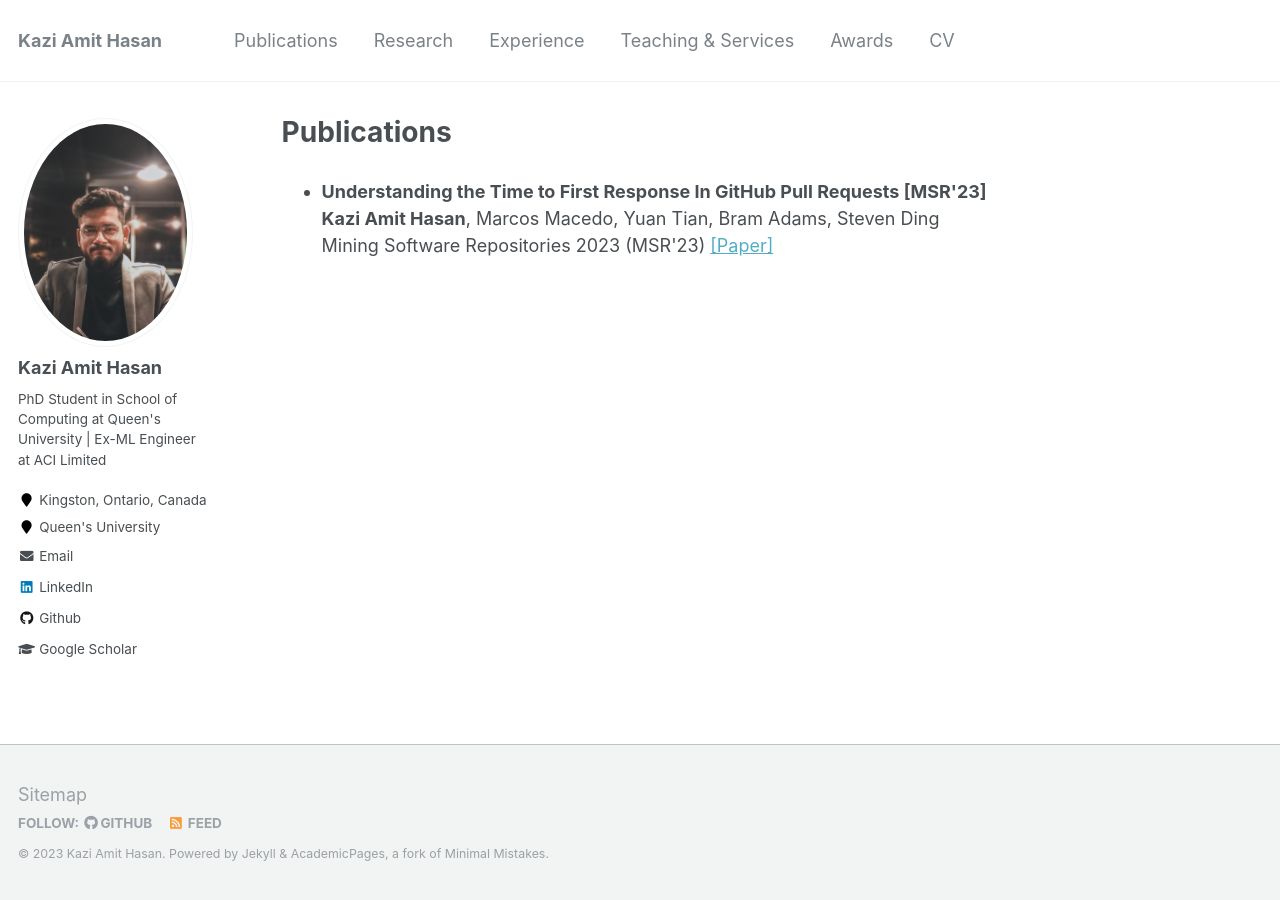
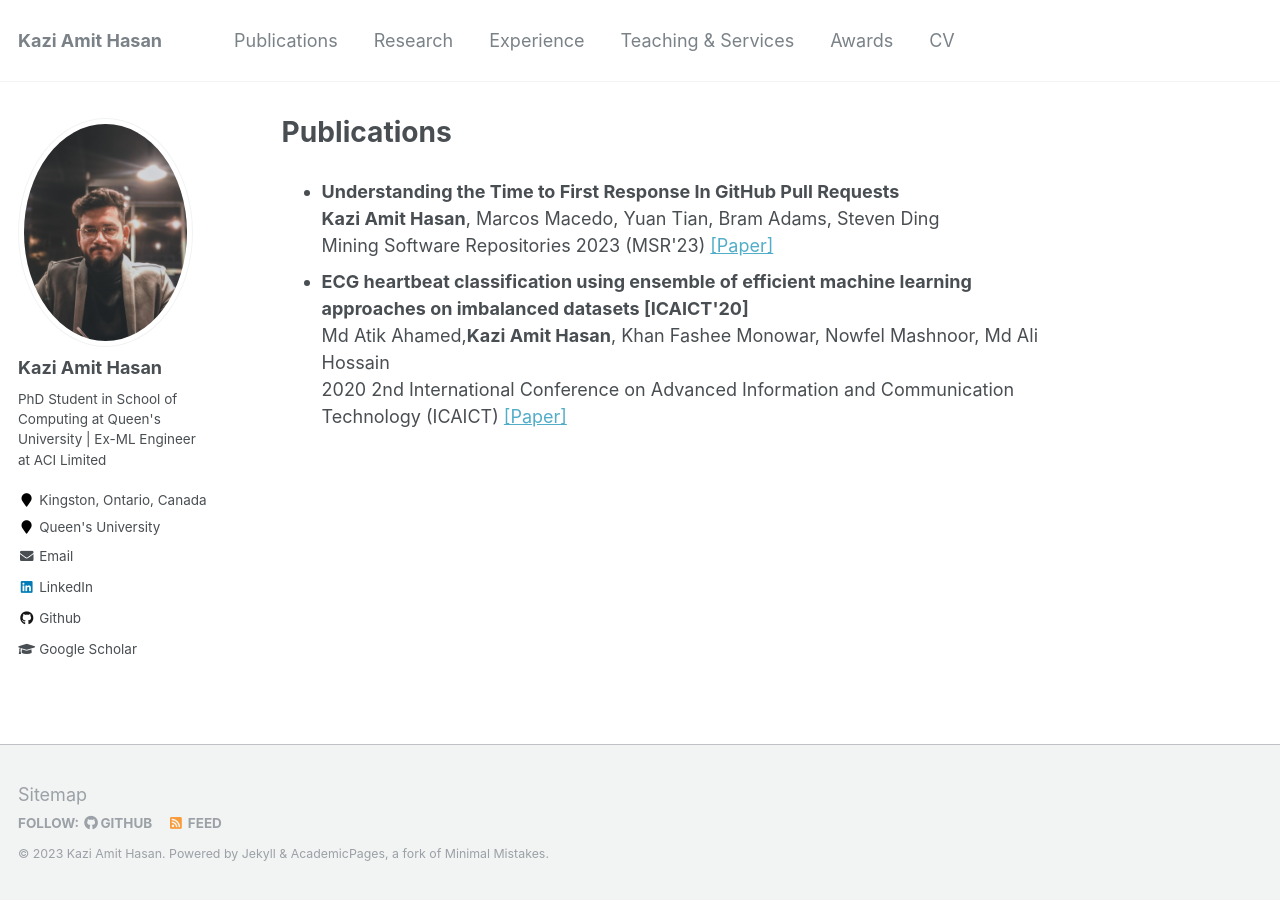
Before and after one commit to KaziAmitHasan/kaziamithasan.github.io, a Jekyll site: the page built from _pages/publications.md, in a window 1280 px wide. Built offline with Jekyll 4.4.1, drawn with Linux system fonts in a browser that asks for light colours.

Commit message:
info updated

```diff
--- a/_pages/publications.md
+++ b/_pages/publications.md
@@ -4,11 +4,18 @@ permalink: /publications/
 ---
 
 <ul>
-	<li><b> Understanding the Time to First Response In GitHub Pull Requests [MSR'23]</b>
+	<li><b> Understanding the Time to First Response In GitHub Pull Requests</b>
 			<br>
 			<b>Kazi Amit Hasan</b>, Marcos Macedo, Yuan Tian, Bram Adams, Steven Ding
 			<br>
 			Mining Software Repositories 2023 (MSR'23) <a href='https://arxiv.org/abs/2304.08426'>[Paper]</a>
 			<br>
 	</li>
+	<li><b> ECG heartbeat classification using ensemble of efficient machine learning approaches on imbalanced datasets [ICAICT'20]</b>
+			<br>
+			Md Atik Ahamed,<b>Kazi Amit Hasan</b>, Khan Fashee Monowar, Nowfel Mashnoor, Md Ali Hossain
+			<br>
+			2020 2nd International Conference on Advanced Information and Communication Technology (ICAICT) <a href='https://www.researchgate.net/profile/Md-Atik-Ahamed/publication/348975016_ECG_Heartbeat_Classification_Using_Ensemble_of_Efficient_Machine_Learning_Approaches_on_Imbalanced_Datasets/links/601a562092851c4ed545f6f4/ECG-Heartbeat-Classification-Using-Ensemble-of-Efficient-Machine-Learning-Approaches-on-Imbalanced-Datasets.pdf'>[Paper]</a>
+			<br>
+	</li>
 </ul>
```
